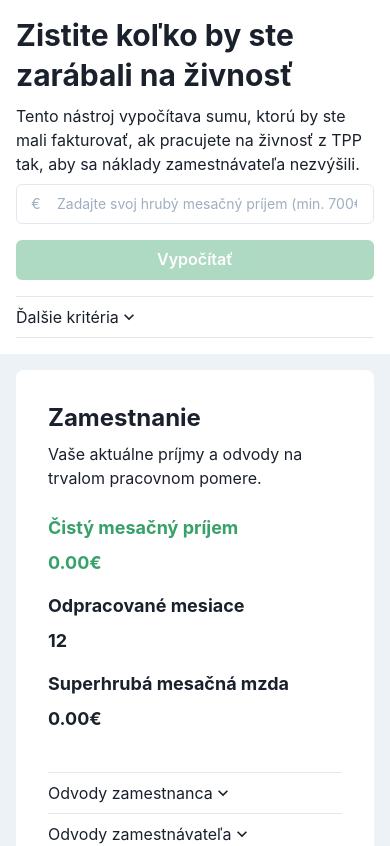
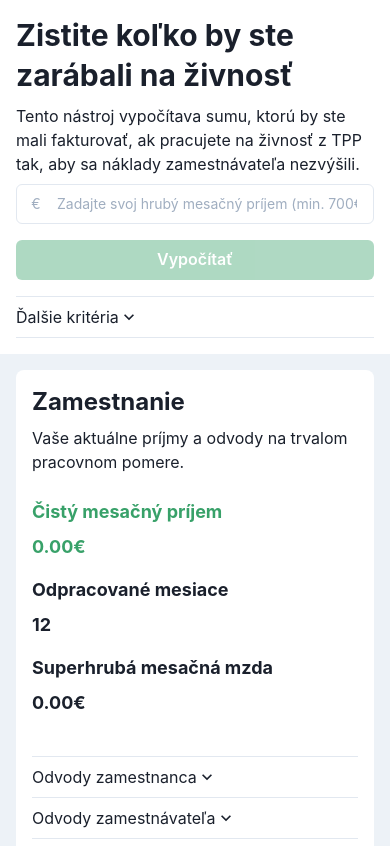
Before and after one commit to lubosfukas/my-paycheck, a Next.js app: page / in a window 390 px wide. Shown: the top 846 px of the page. Built offline with nearby package versions, Linux system fonts and the light colour scheme.

Commit message:
refactor: :iphone: adjust income card padding on mobile

```diff
--- a/components/common/IncomeCard/IncomeCard.tsx
+++ b/components/common/IncomeCard/IncomeCard.tsx
@@ -41,7 +41,7 @@ export const IncomeCard = forwardRef<RefType, Props>(
                 my={isLargerThanLaptop ? '8' : '4'}
                 mx={isLargerThanTablet ? 'auto' : '4'}
                 maxW={isLargerThanLaptop ? '1024px' : '768px'}
-                p={isLargerThanTablet ? '16' : '8'}
+                p={isLargerThanTablet ? '16' : '4'}
             >
                 <Heading mb="2" size="lg">
                     {title}
```
